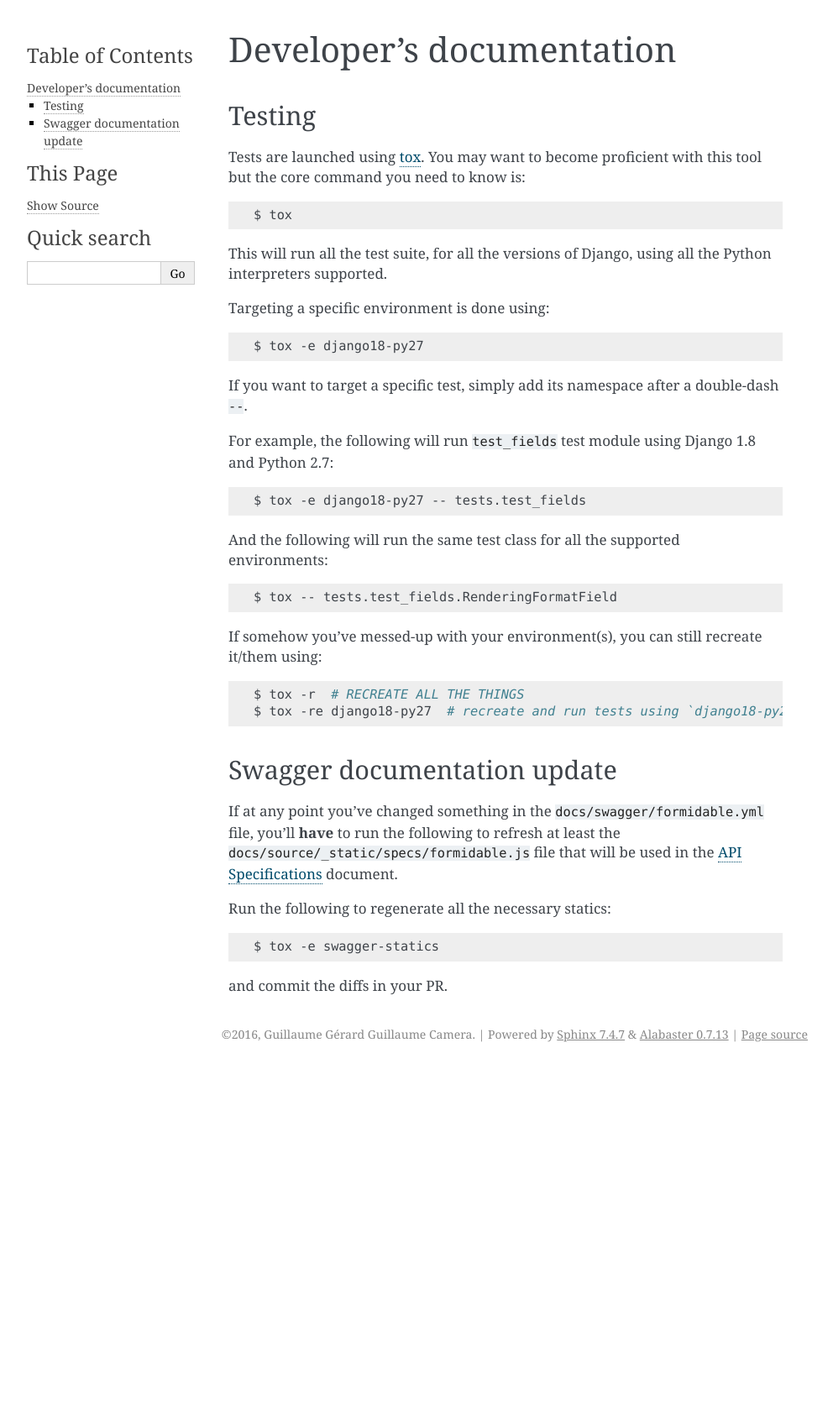
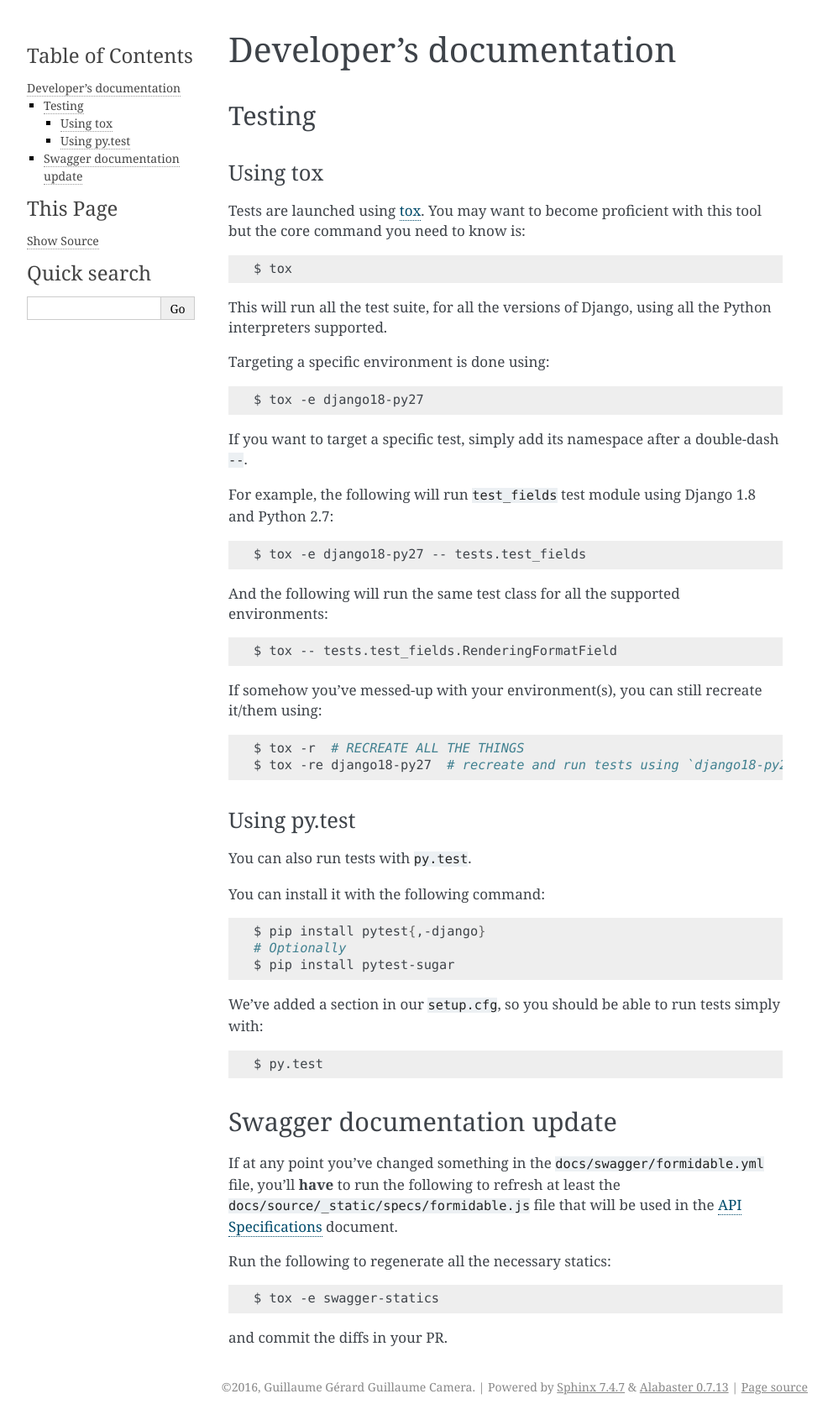
Before and after one commit to peopledoc/django-formidable, a Sphinx documentation site: the page built from docs/source/dev.rst, in a window 1280 px wide. Shown: the whole page at 84% size, without its empty margins (148-1140 px from the left). Built offline with Sphinx 7.4.7, drawn with Linux system fonts in a browser that asks for light colours; before the commit the page ends 1271 px from its top, so only the background shows below that.

Commit message:
[docs] Add doc for py.test

```diff
--- a/docs/source/dev.rst
+++ b/docs/source/dev.rst
@@ -4,6 +4,9 @@ Developer's documentation
 
 Testing
 -------
+
+Using tox
+~~~~~~~~~
 
 Tests are launched using `tox <http://tox.readthedocs.io/>`_. You may want to become proficient with this tool but the core command you need to know is:
 
@@ -41,6 +44,26 @@ If somehow you've messed-up with your environment(s), you can still recreate it/
     $ tox -re django18-py27  # recreate and run tests using `django18-py27`
 
 
+Using py.test
+~~~~~~~~~~~~~
+
+You can also run tests with ``py.test``.
+
+You can install it with the following command:
+
+.. code:: shell
+
+    $ pip install pytest{,-django}
+    # Optionally
+    $ pip install pytest-sugar
+
+We've added a section in our ``setup.cfg``, so you should be able to run tests simply with:
+
+.. code:: shell
+
+    $ py.test
+
+
 Swagger documentation update
 ----------------------------
 
```
